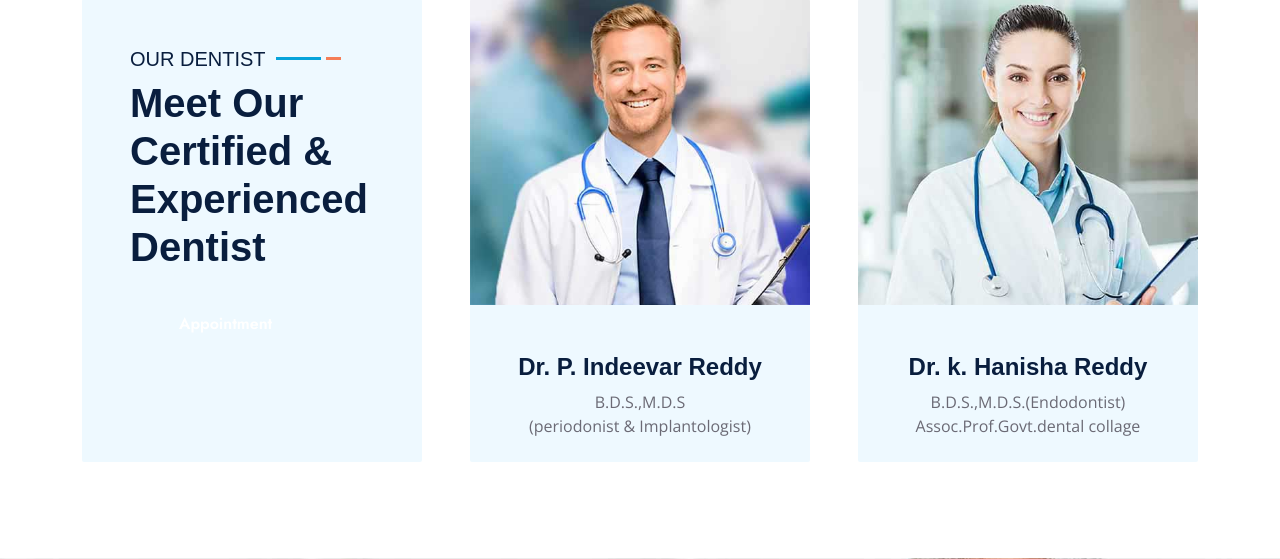
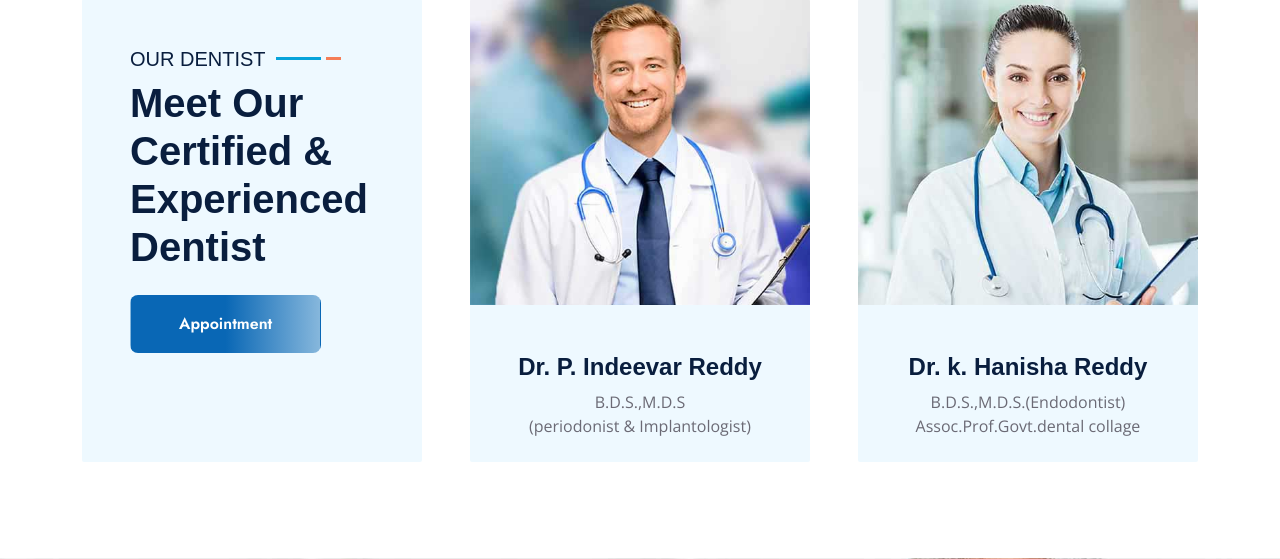
Before and after one commit to bhavi-creations/revansh_dental, a PHP site: page /revansh_dental/ in a window 1280 px wide. Shown: the part 4070-4629 px from the top of the page. Run offline with PHP 8.4, Linux system fonts and the light colour scheme; data that the repository does not hold is empty; some libraries are stand-ins or nearby versions.

Commit message:
services

```diff
--- a/css/style.css
+++ b/css/style.css
@@ -39,8 +39,8 @@ h6,
   border-radius: 8px;
     color: #FFFFFF;
     /* font-weight: 600; */
-    /* background: linear-gradient(to right,#0967b5
-    ,#0967b5 ,#86b7dc);  */
+    background: linear-gradient(to right,#0967b5
+    ,#0967b5 ,#86b7dc);
     /* background: linear-gradient(to right,#A201EA,#b157db,#C5A4F2);  */
 }
 
```
